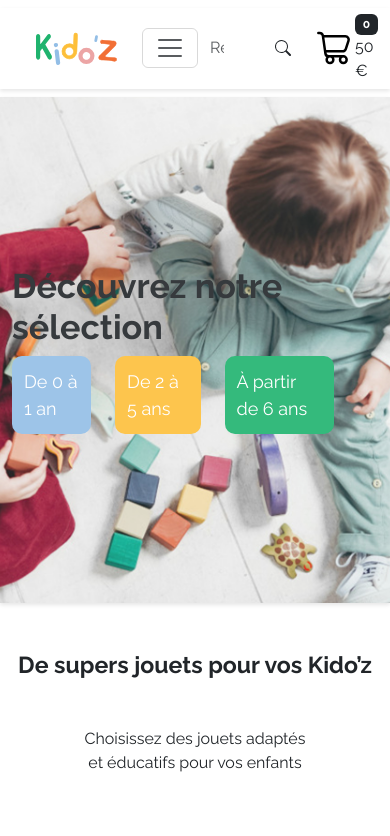
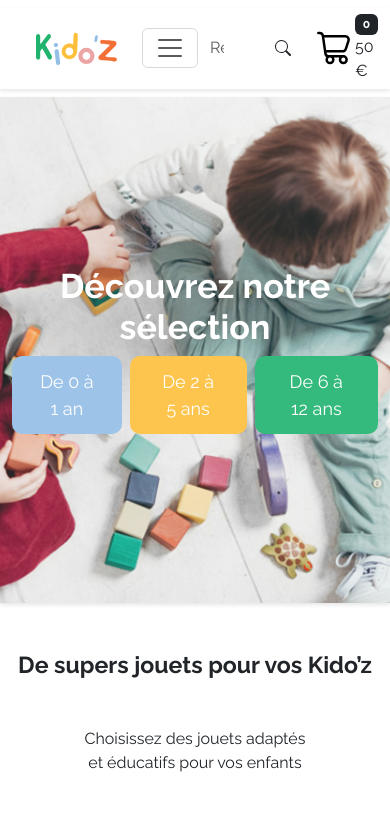
Before and after one commit to Kido-z/frontend, a React (Create React App) app: page / in a window 390 px wide. Shown: the top 836 px of the page. Built offline with nearby package versions, Linux system fonts and the light colour scheme.

Commit message:
[US-024] responsive of main banner

```diff
--- a/src/App.css
+++ b/src/App.css
@@ -102,7 +102,7 @@ footer:not(:first-child) {
 }
 
 .button-link {
-  padding: 12px 12px;
+  padding: 12px 26px;
   font-size: 18px;
   border-radius: 10px;
   color: white;
@@ -146,3 +146,24 @@ footer:not(:first-child) {
     margin:2rem 0rem;
   }
 }
+
+/**** Main Banner Responsive part ****/
+@media (max-width: 390px) {
+  .banner-container .button-banner {
+    text-align: center;
+    justify-content: center;
+    padding: 0;
+  }
+
+  .banner-image h1 {
+    text-align: center;
+    color: white !important;
+  }
+}
+/*
+
+@media (max-width: 820px) {
+  .header-logo {
+    width: 35%;
+  }
+}*/
--- a/src/pages/Homepage.js
+++ b/src/pages/Homepage.js
@@ -7,22 +7,22 @@ const Homepage = () => {
       <section className="banner-container">
         <div className="container-fluid">
           <div className="row">
-            <div className="banner-image d-flex flex-column align-items-end justify-content-center pe-5">
+            <div className="banner-image d-flex flex-column align-items-end justify-content-center">
               <h1 class="display-4 fw-bold text-dark">Découvrez notre sélection</h1>
-              <div class="button-banner d-flex flex-row gap-3">
+              <div class="button-banner d-flex flex-row">
                 <div class="button-group me-2">
-                  <Link class="button-link btn-primary" style={{background: "#93BEE6"}}>
+                  <Link class="button-link" style={{background: "#93BEE6"}}>
                     De 0 à 1 an
                   </Link>
                 </div>
                 <div class="button-group me-2">
-                  <Link class="button-link btn-secondary" style={{background: "#FDBF3A"}}>
+                  <Link class="button-link" style={{background: "#FDBF3A"}}>
                   De 2 à 5 ans
                   </Link>
                 </div>
-                <div class="button-group me-2">
-                  <Link class="button-link btn-third" style={{background: "#1FB36E"}}>
-                  À partir de 6 ans
+                <div class="button-group">
+                  <Link class="button-link" style={{background: "#1FB36E"}}>
+                  De 6 à 12 ans
                   </Link>
                 </div>
               </div>
```
